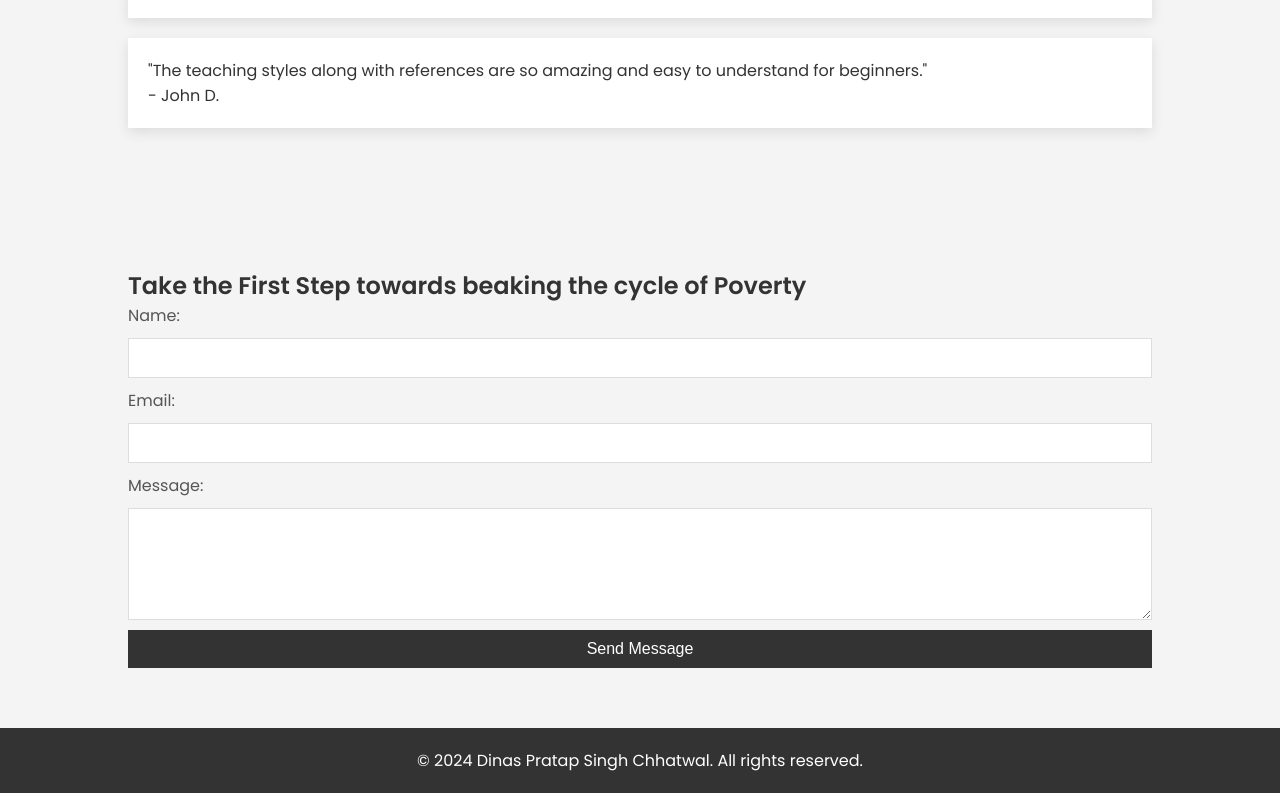
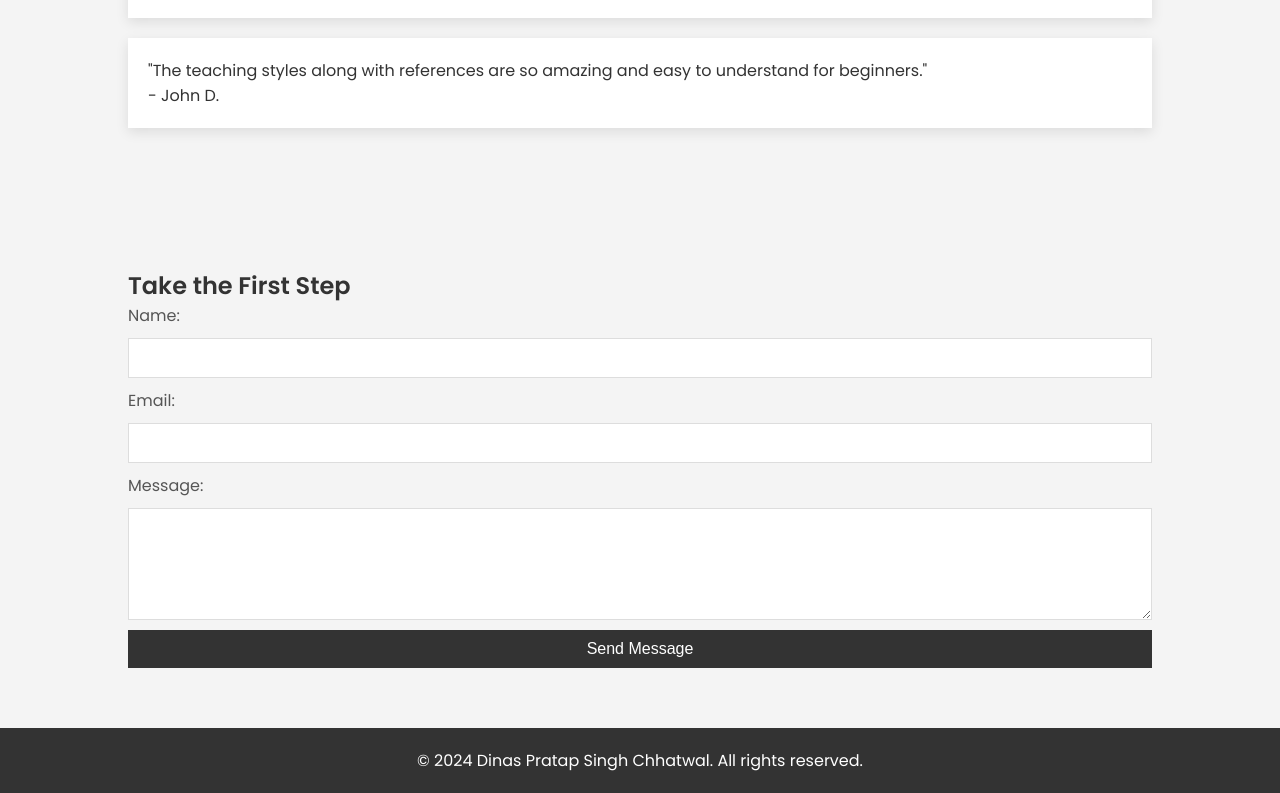
Before and after one commit to RadicalUser/MarketMastery.github.io, a plain HTML site: page index.html in a window 1280 px wide. Shown: the part 2891-3684 px from the top of the page. Drawn offline with Linux system fonts and the light colour scheme; a script that the page names is missing.

Commit message:
Updated index.html text

```diff
--- a/index.html
+++ b/index.html
@@ -117,7 +117,7 @@
     <!-- Contact Section -->
     <section id="contact" class="animated-section">
         <div class="container">
-            <h2>Take the First Step towards beaking the cycle of Poverty</h2>
+            <h2>Take the First Step</h2>
             <form action="https://formspree.io/f/xrbzvvpy" method="POST">
                 <label for="name">Name:</label>
                 <input type="text" id="name" name="name" required>
```
